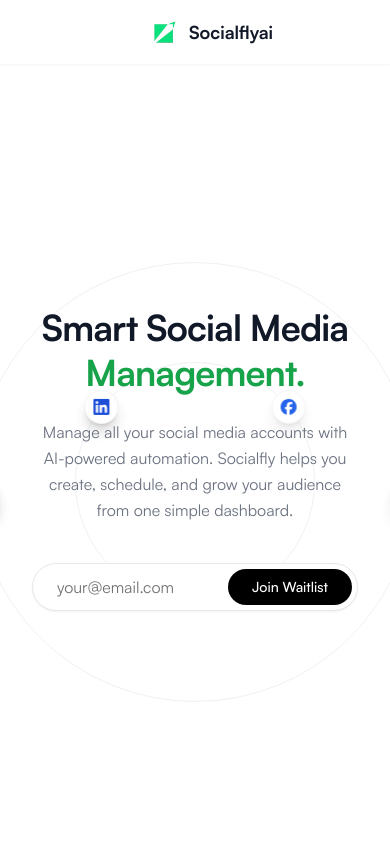
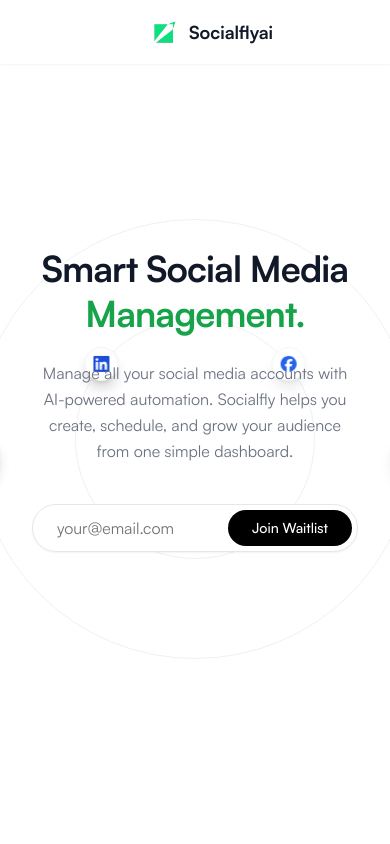
Before and after one commit to Bhanuteja005/socialflyai-landing, a Next.js app: page / in a window 390 px wide. Shown: the top 844 px of the page. Built offline with nearby package versions, Linux system fonts and the light colour scheme; no server answers.

Commit message:
waitlist page

```diff
--- a/src/components/marketing/hero.tsx
+++ b/src/components/marketing/hero.tsx
@@ -74,7 +74,7 @@
     };
 
     return (
-        <div className="relative flex flex-col items-center justify-center w-full py-0 lg:py-4 min-h-[80vh] lg:min-h-[90vh] overflow-visible bg-transparent">
+        <div className="relative flex flex-col items-center justify-center w-full py-0 lg:py-4 min-h-[70vh] lg:min-h-[90vh] overflow-visible bg-transparent">
 
             {/* Background Concentric Circles (Visible Orbits) */}
             <div className="absolute inset-0 flex items-center justify-center pointer-events-none">
@@ -122,7 +122,7 @@
             </div>
 
             {/* Content */}
-            <div className="flex flex-col items-center justify-center gap-y-6 relative z-10 px-4 mt-0 transform -translate-y-6 lg:-translate-y-4">
+            <div className="flex flex-col items-center justify-center gap-y-6 relative z-10 px-4 mt-0 transform -translate-y-10 lg:-translate-y-4">
 
                 <div className="flex flex-col items-center justify-center text-center gap-y-6">
                     <Container delay={0.1}>
```
